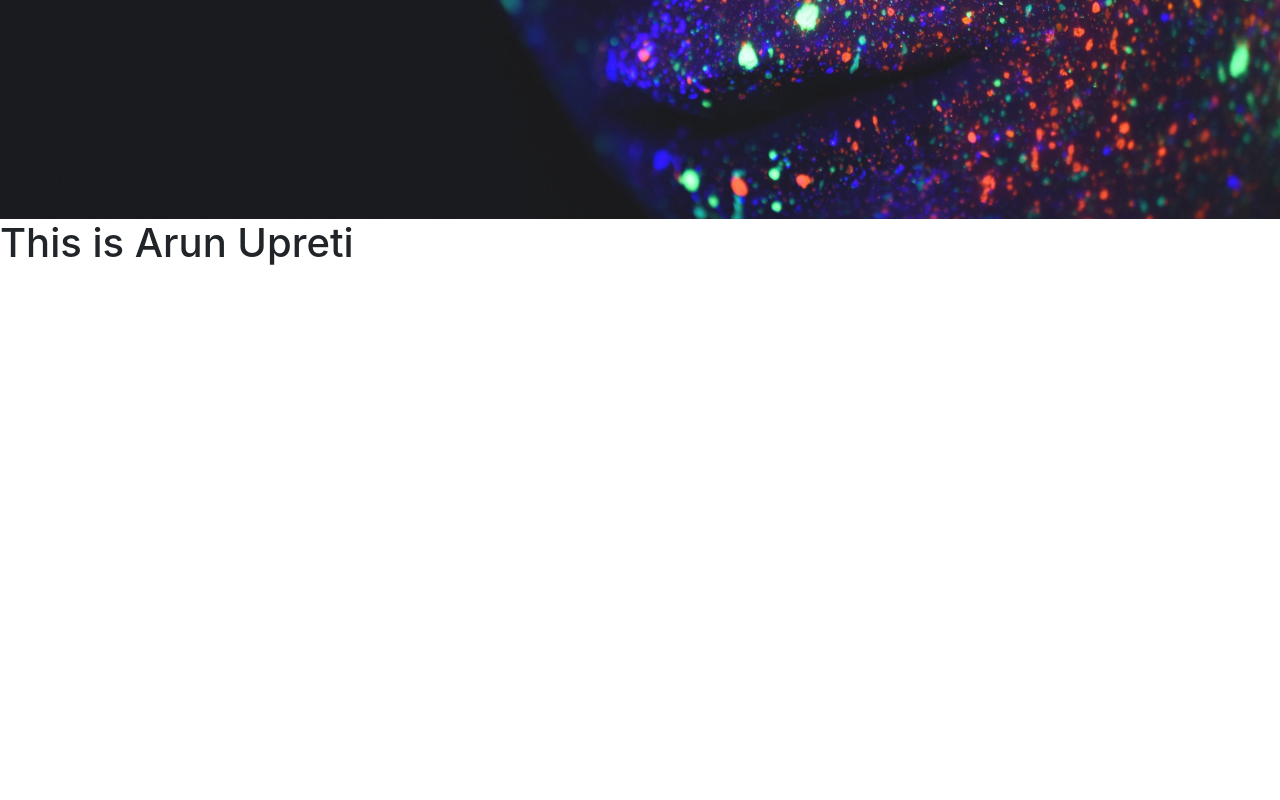
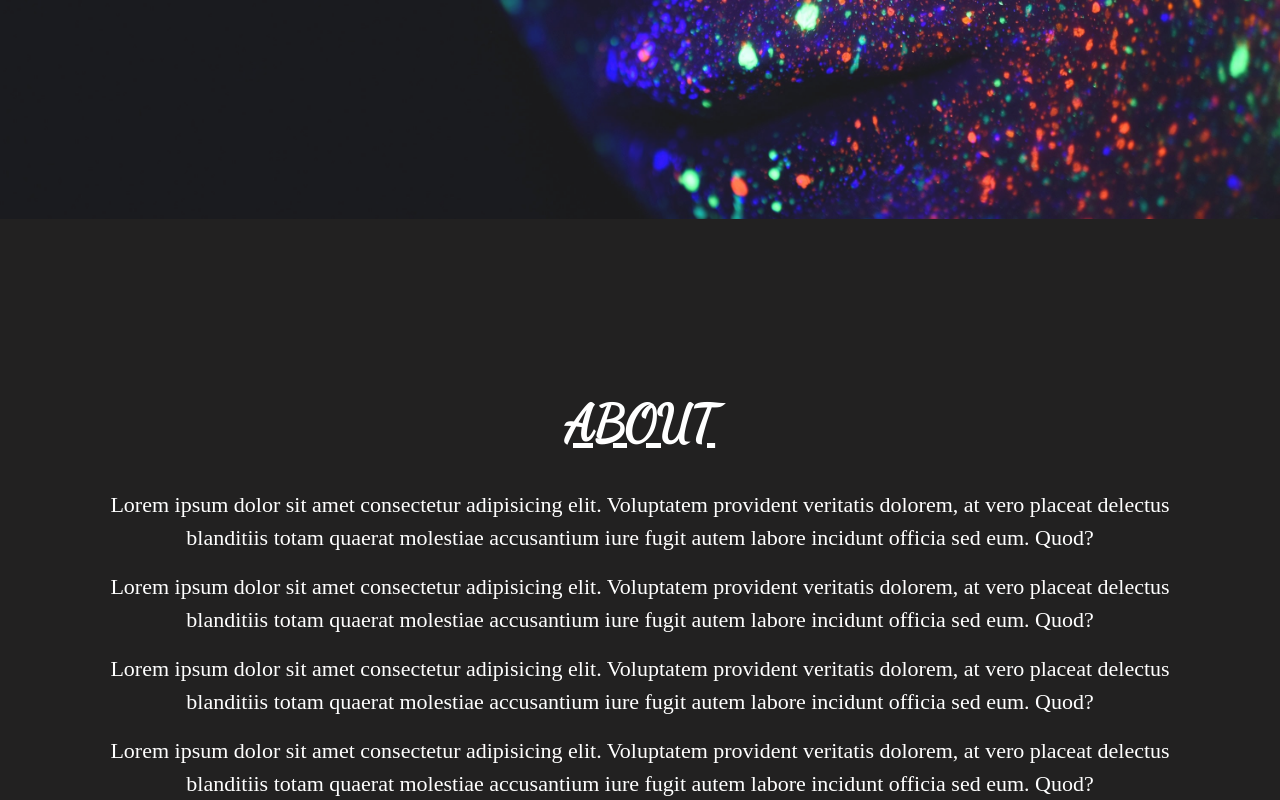
Before and after one commit to arun-upreti/Software-Engineering, a plain HTML site: page index.html in a window 1280 px wide. Shown: the part 581-1381 px from the top of the page. Before the commit the page ends 848 px from the top, so only its background shows below. Drawn offline with nearby package versions, Linux system fonts and the light colour scheme; a web font is replaced by a local one.

Commit message:
Added particles.js to index.html

```diff
--- a/index.html
+++ b/index.html
@@ -7,7 +7,8 @@
     <link href="https://fonts.googleapis.com/css2?family=Dancing+Script&display=swap" rel="stylesheet">
     <link rel="stylesheet" href="https://stackpath.bootstrapcdn.com/bootstrap/4.5.2/css/bootstrap.min.css"
         integrity="sha384-JcKb8q3iqJ61gNV9KGb8thSsNjpSL0n8PARn9HuZOnIxN0hoP+VmmDGMN5t9UJ0Z" crossorigin="anonymous">
-
+    <link rel="preconnect" href="https://fonts.gstatic.com">
+    <link href="https://fonts.googleapis.com/css2?family=Texturina:ital,wght@1,100&display=swap" rel="stylesheet">
     <!-- JS, Popper.js, and jQuery -->
 
     <script src="https://code.jquery.com/jquery-3.5.1.slim.min.js"
@@ -17,8 +18,8 @@
         integrity="sha384-9/reFTGAW83EW2RDu2S0VKaIzap3H66lZH81PoYlFhbGU+6BZp6G7niu735Sk7lN"
         crossorigin="anonymous"></script>
     <script src="https://stackpath.bootstrapcdn.com/bootstrap/4.5.2/js/bootstrap.min.js"
-        integrity="sha384-B4gt1jrGC7Jh4AgTPSdUtOBvfO8shuf57BaghqFfPlYxofvL8/KUEfYiJOMMV+rV"
-        crossorigin="anonymous"></script>
+        integrity="sha384-B4gt1jrGC7Jh4AgTPSdUtOBvfO8shuf57BaghqFfPlYxofvL8/KUEfYiJOMMV+rV" crossorigin="anonymous">
+        </script>
     <link rel="stylesheet" href="https://unpkg.com/aos@next/dist/aos.css" />
     <title>Document</title>
 
@@ -182,6 +183,34 @@
             width: 80px;
             height: 45px;
         }
+
+        .About {
+            font-family: 'Dancing Script', cursive;
+            text-align: center;
+            color: #ffffff;
+            padding-top: 40px;
+            font-size: 50px;
+            font-weight: bolder;
+            text-decoration: underline;
+        }
+
+        .about-content {
+            padding-top: 2%;
+            text-align: center;
+            color: white;
+            font-size: 22px;
+            font-family: 'Texturina', serif;
+        }
+
+        #particles-js {
+            width: 100%;
+            height: 100%;
+        }
+
+        section {
+            padding-top: 10%;
+            background-color: rgb(34, 33, 33);
+        }
     </style>
 
 </head>
@@ -248,7 +277,39 @@
             </button>
         </div>
     </div>
-    <h1>This is Arun Upreti</h1>
+    <section>
+        <div id="particles-js">
+            <div class="About">
+                ABOUT
+            </div>
+            <div class="about-content">
+                <p> Lorem ipsum dolor sit amet consectetur adipisicing elit. Voluptatem provident veritatis dolorem, at
+                    vero
+                    placeat delectus<br> blanditiis totam quaerat molestiae accusantium iure fugit autem labore incidunt
+                    officia
+                    sed eum. Quod?</p>
+                <p> Lorem ipsum dolor sit amet consectetur adipisicing elit. Voluptatem provident veritatis dolorem, at
+                    vero
+                    placeat delectus<br> blanditiis totam quaerat molestiae accusantium iure fugit autem labore incidunt
+                    officia
+                    sed eum. Quod?</p>
+                <p> Lorem ipsum dolor sit amet consectetur adipisicing elit. Voluptatem provident veritatis dolorem, at
+                    vero
+                    placeat delectus<br> blanditiis totam quaerat molestiae accusantium iure fugit autem labore incidunt
+                    officia
+                    sed eum. Quod?</p>
+                <p> Lorem ipsum dolor sit amet consectetur adipisicing elit. Voluptatem provident veritatis dolorem, at
+                    vero
+                    placeat delectus<br> blanditiis totam quaerat molestiae accusantium iure fugit autem labore incidunt
+                    officia
+                    sed eum. Quod?</p>
+            </div>
+        </div>
+    </section>
+
+    <script src="https://ajax.googleapis.com/ajax/libs/jquery/3.5.1/jquery.min.js"></script>
+    <script src="particles.min.js"></script>
+    <script src="app.js"></script>
     <script src="https://unpkg.com/aos@next/dist/aos.js"></script>
     <script>
         AOS.init();
```
